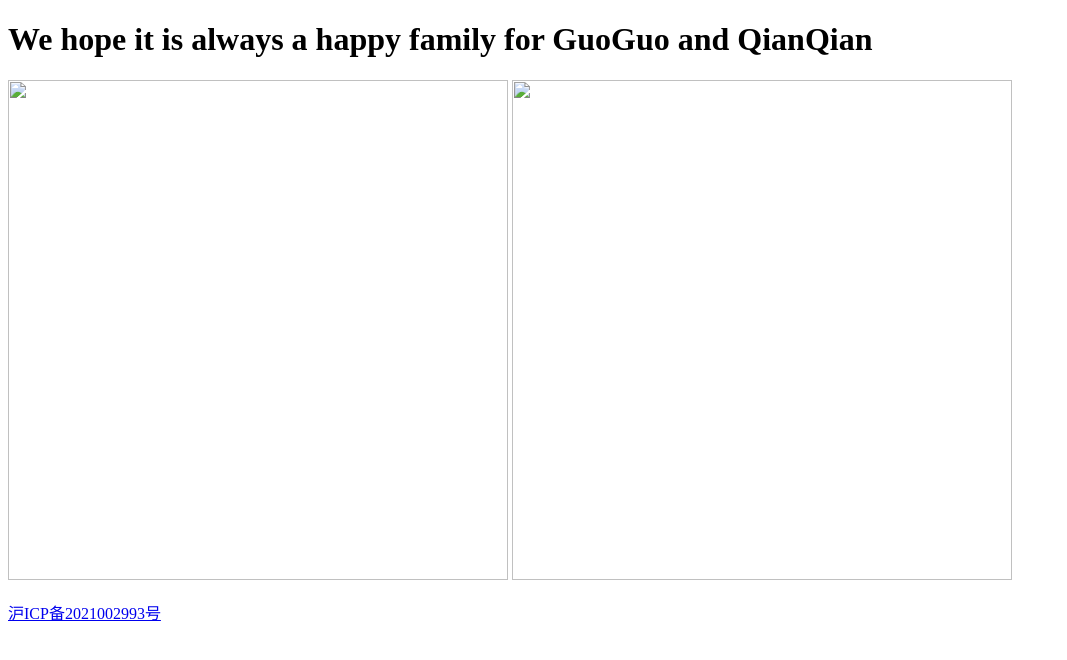
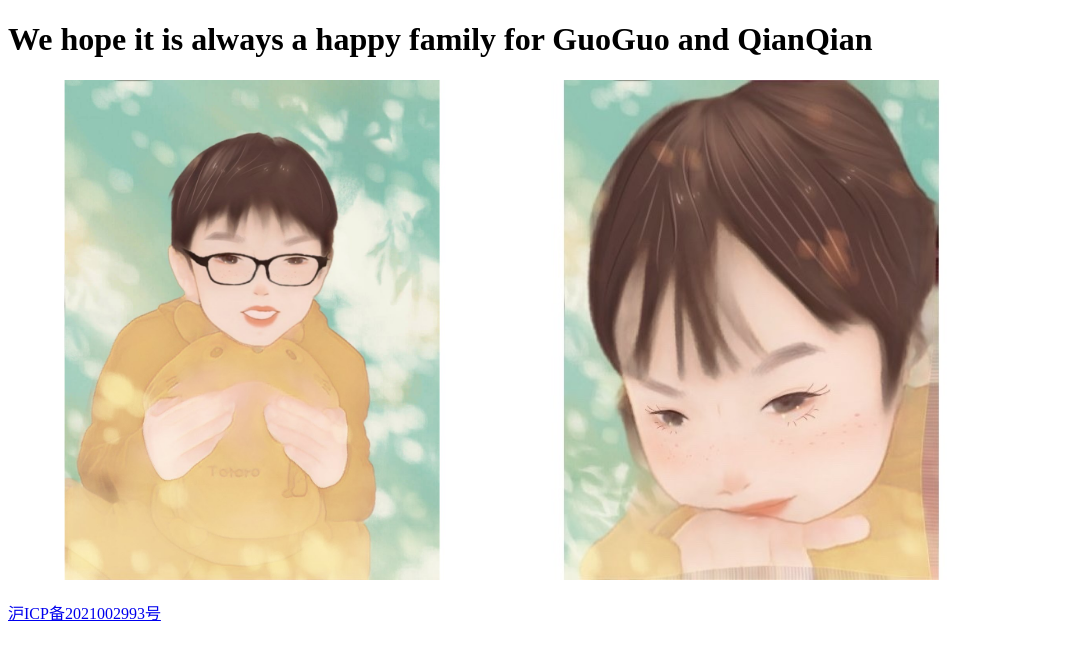
Before and after one commit to fancy-family/ff_web, a plain HTML site: page index.html in a window 1280 px wide. Shown: the whole page, without its empty margins (0-1067 px from the left). Drawn offline with Linux system fonts and the light colour scheme.

Commit message:
Change picture link to github

```diff
--- a/index.html
+++ b/index.html
@@ -8,8 +8,8 @@
 <h1>We hope it is always a happy family for GuoGuo and QianQian</h1>
 <p></p>
 <picture>
-  <img src="image003.jpg" width="500" height="500" >
-  <img src="image002.jpg" width="500" height="500" >
+  <img src="https://github.com/fancy-family/ff_web/raw/main/pic/ys.jpg" width="500" height="500" >
+  <img src="https://github.com/fancy-family/ff_web/raw/main/pic/wq.jpg" width="500" height="500" >
 </picture>
 <p></p>
 <a href="https://beian.miit.gov.cn/" target="_blank">沪ICP备2021002993号</a>
```
